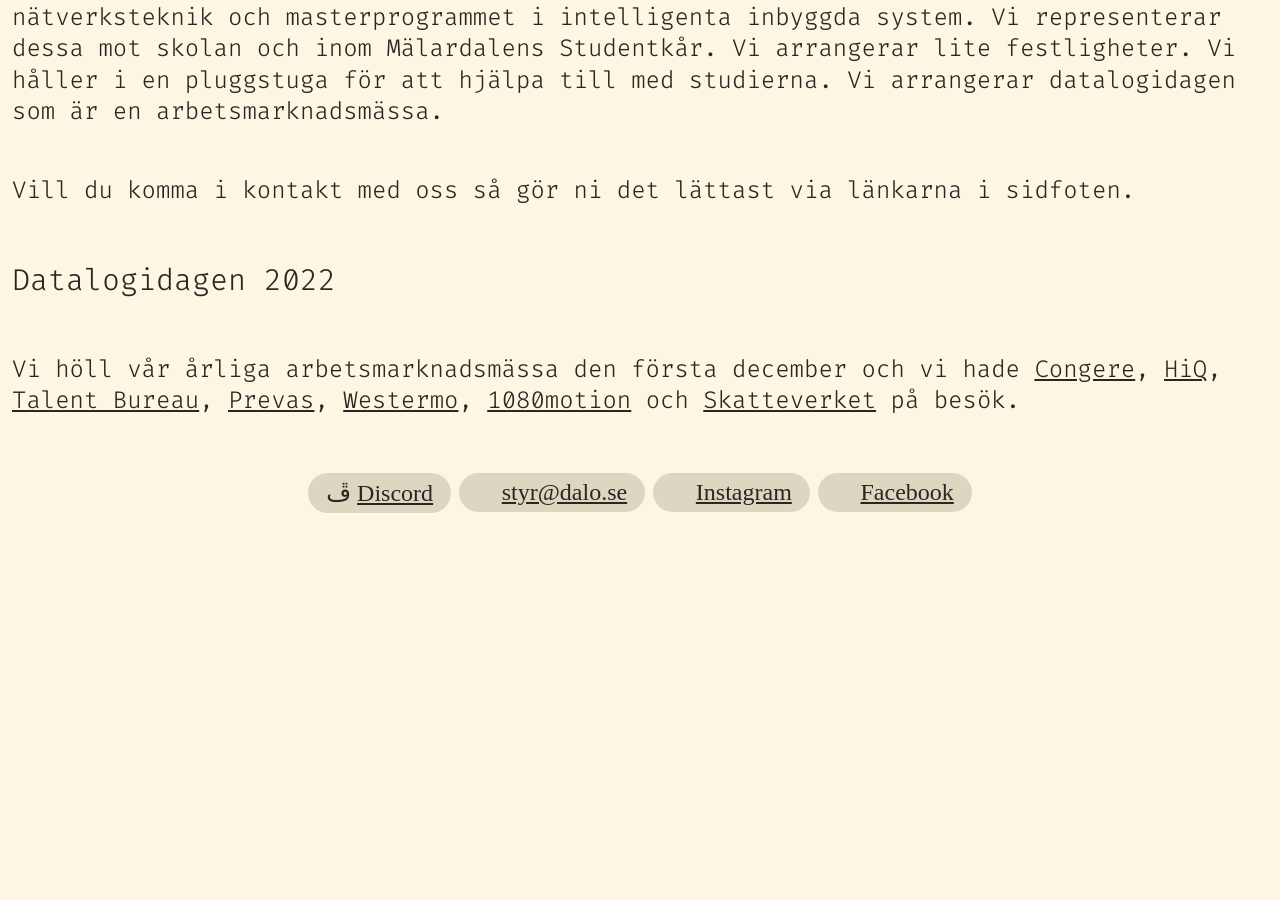
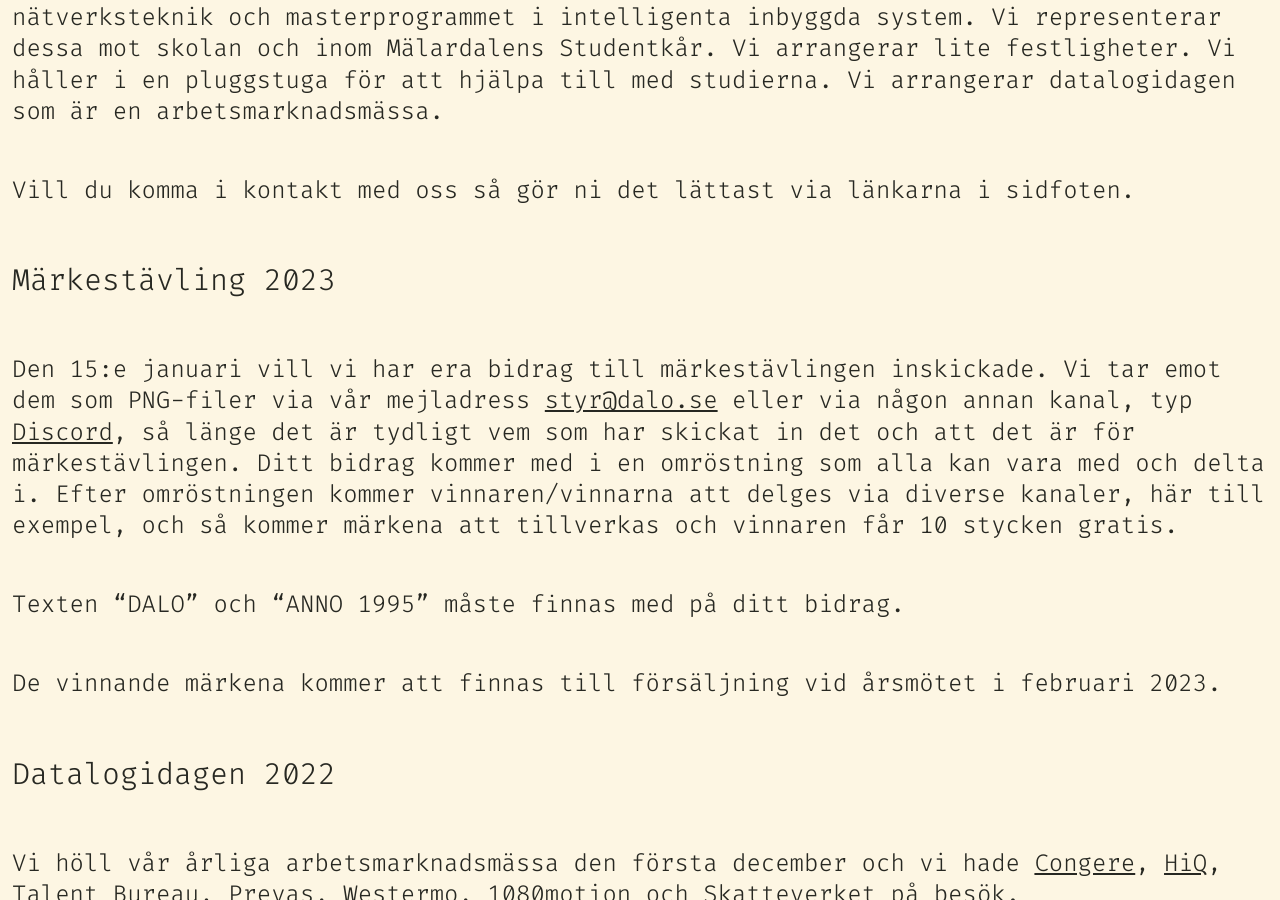
Before and after one commit to dalo-mdu/site, a Jekyll site: the page built from index.md, in a window 1280 px wide and 900 px high, scrolled down 696 px. Built offline with Jekyll 4.4.1, drawn with Linux system fonts in a browser that asks for light colours; some web fonts are replaced; before the commit the page ends 1221 px from its top, so only the background shows below that.

Commit message:
Updated the front page with info on the patch competition.
Added a new section informing the visitor about our upcoming patch competition.

```diff
--- a/index.md
+++ b/index.md
@@ -17,6 +17,15 @@
 </section>
 
 <section class="fc">
+### Märkestävling 2023
+Den 15:e januari vill vi har era bidrag till märkestävlingen inskickade. Vi tar emot dem som PNG-filer via vår mejladress <styr@dalo.se> eller via någon annan kanal, typ [Discord](https://discord.gg/Y6Sw5WH), så länge det är tydligt vem som har skickat in det och att det är för märkestävlingen. Ditt bidrag kommer med i en omröstning som alla kan vara med och delta i. Efter omröstningen kommer vinnaren/vinnarna att delges via diverse kanaler, här till exempel, och så kommer märkena att tillverkas och vinnaren får 10 stycken gratis.
+
+Texten "DALO" och "ANNO 1995" måste finnas med på ditt bidrag.
+
+De vinnande märkena kommer att finnas till försäljning vid årsmötet i februari 2023.
+</section>
+
+<section class="fc">
 ### Datalogidagen 2022
 Vi höll vår årliga arbetsmarknadsmässa den första december och vi hade [Congere](https://www.congere.se/), [HiQ](https://hiq.se/), [Talent Bureau](https://www.talentbureau.se/), [Prevas](https://www.prevas.se/), [Westermo](https://www.westermo.com/), [1080motion](https://1080motion.com/) och [Skatteverket](https://skatteverket.se/) på besök.
 </section>
```
